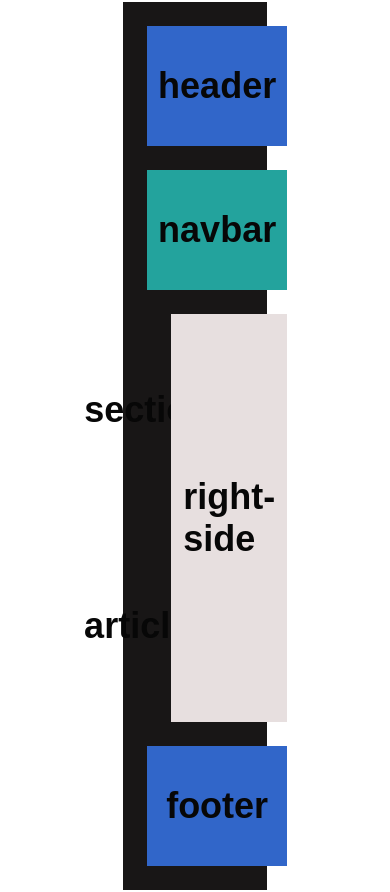
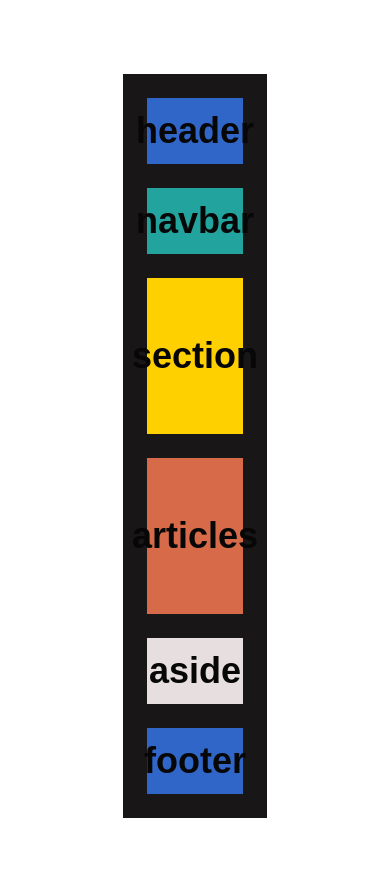
Before and after one commit to pedro-ols/pratica-grid, a plain HTML site: page index.html in a window 390 px wide. Drawn offline with Linux system fonts and the light colour scheme.

Commit message:
fix: adjust grid rows and responsivity

```diff
--- a/index.html
+++ b/index.html
@@ -10,7 +10,7 @@
         <nav class="navbar"><h1>navbar</h1></nav>
         <section class="section"><h1>section</h1></section>
         <article class="articles"><h1>articles</h1></article>
-        <aside class="right-side"><h1 class="right-side-h1">right-side</h1></aside>
+        <aside class="aside"><h1 class="right-side-h1">aside</h1></aside>
         <footer class="footer"><h1>footer</h1></footer>
     </div>
 </body>
--- a/style.css
+++ b/style.css
@@ -16,18 +16,25 @@ body {
 .container {
     width: 35%;
     display: grid;
+    grid-template-rows: 1fr 1fr 2fr 2fr 1fr;
+    grid-template-areas:
+        "header header header header header header"
+        "navbar navbar navbar navbar navbar navbar"
+        "section section section section section section"
+        "articles articles articles articles articles articles"
+        "aside aside aside aside aside aside"
+        "footer footer footer footer footer footer";
     grid-template-columns: 1fr 1fr 1fr;
     grid-template-areas:
         "header header header"
         "navbar navbar navbar"
-        "section section right-side"
-        "articles articles right-side"
+        "section section aside"
+        "articles articles aside"
         "footer footer footer";
     background-color: rgb(24, 22, 22);
     border: rgb(24, 22, 22) solid 0.5rem;
 }
 .header {
-    height: 5rem;
     grid-area: header;
     background-color: rgb(49, 102, 201);
     display: flex;
@@ -35,7 +42,6 @@ body {
     justify-content: center;
 }
 .navbar {
-    height: 5rem;
     grid-area: navbar;
     background-color: rgb(35, 163, 157);
     display: flex;
@@ -44,7 +50,6 @@ body {
 }
 
 .section {
-    height: 8rem;
     grid-area: section;
     background-color: rgb(255, 208, 0);
     display: flex;
@@ -53,7 +58,6 @@ body {
 }
 
 .articles {
-    height: 8rem;
     grid-area: articles;
     background-color: rgb(214, 106, 73);
     display: flex;
@@ -61,9 +65,8 @@ body {
     justify-content: center;
 }
 
-.right-side {
-    height: 17rem;
-    grid-area: right-side;
+.aside {
+    grid-area: aside;
     background-color: rgb(231, 223, 223);
     display: flex;
     align-items: center;
@@ -71,10 +74,36 @@ body {
 }
 
 .footer {
-    height: 5rem;
     grid-area: footer;
     background-color: rgb(49, 102, 201);
     display: flex;
     align-items: center;
     justify-content: center;
 }
+
+.right-side-h1{
+    transform: rotate(90deg);
+}
+@media (max-width: 1000px) {
+    .container {
+        grid-template-columns: 1fr 1fr 1fr;
+    grid-template-areas:
+        "header"
+        "navbar"
+        "section"
+        "articles"
+        "footer";
+        grid-template-rows: 1fr 1fr 2fr 2fr 1fr;
+    grid-template-areas:
+        "header header header header header header"
+        "navbar navbar navbar navbar navbar navbar"
+        "section section section section section section"
+        "articles articles articles articles articles articles"
+        "aside aside aside aside aside aside"
+        "footer footer footer footer footer footer";
+    }
+    .right-side-h1{
+        transform: rotate(0deg);
+    }
+
+}
```
